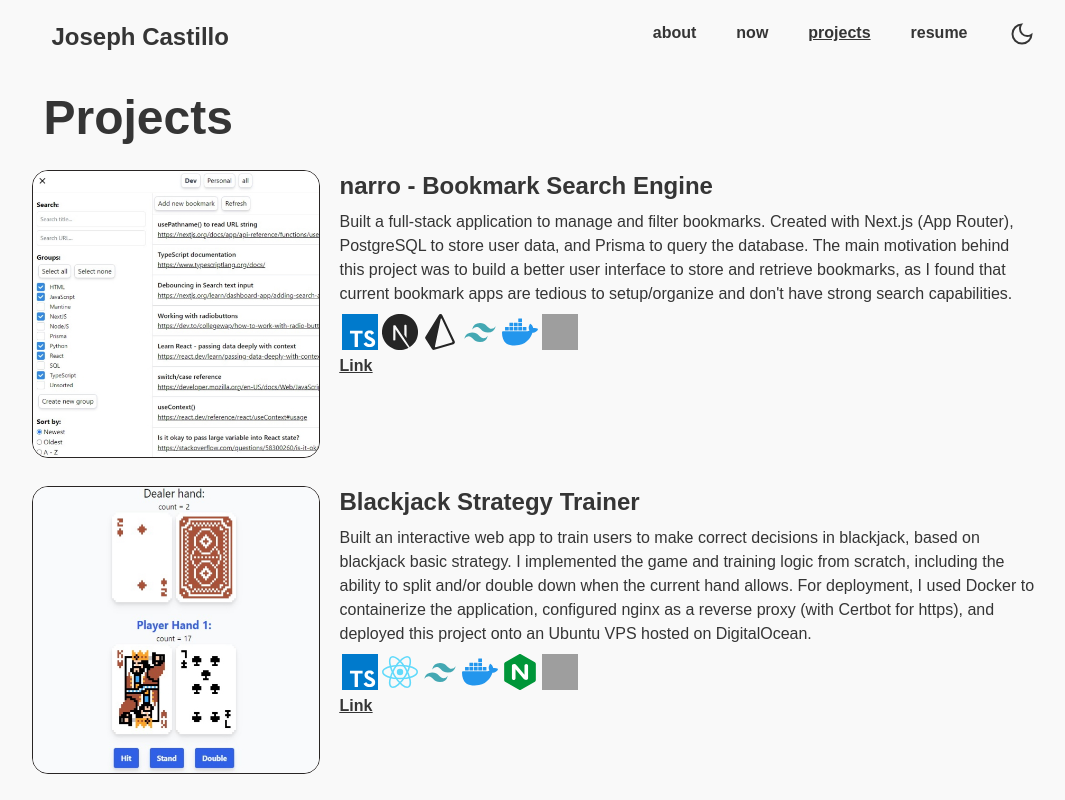
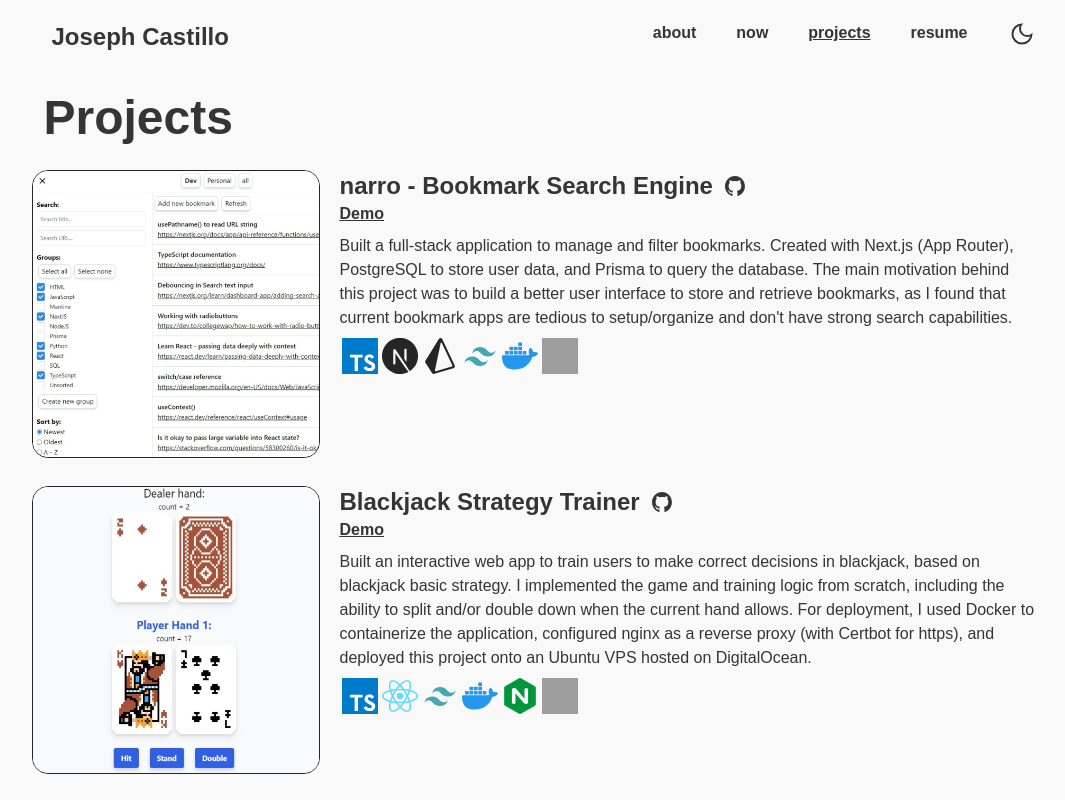
Before and after one commit to jcstlo/personal-site, a React (Vite) app: page /projects in a window 1280 px wide. Shown: the top 800 px of the page, without its empty margins (89-1154 px from the left). Built offline with nearby package versions, Linux system fonts and the light colour scheme; grey boxes are pictures that could not be loaded; a web font is replaced by a local one.

Commit message:
Add github links to projects

```diff
--- a/src/ProjectCard.jsx
+++ b/src/ProjectCard.jsx
@@ -12,9 +12,25 @@ function ProjectCard({projectData}) {
     iconsMap = technologyIcons;
   }
 
+  let githubIcon;
+  if (darkMode) {
+    githubIcon = <img class="contact-icon w-5 h-5" src="github-logo-dark-mode.svg"></img>;
+  } else {
+    githubIcon = <img class="contact-icon w-5 h-5" src="github-logo-light-mode.svg"></img>;
+  }
+
   let projectLink;
   if (projectData.link !== "none") {
-    projectLink = <a target="_blank" rel="noopener noreferrer" href={projectData.link}>Link</a>
+    projectLink = <a target="_blank" rel="noopener noreferrer" href={projectData.link}>Demo</a>
+  } else {
+    projectLink = <></>
+  }
+
+  let githubLink;
+  if (projectData.github !== "none") {
+    githubLink = <a target="_blank" rel="noopener noreferrer" href={projectData.github}>{githubIcon}</a>
+  } else {
+    githubLink = <></>
   }
 
   const icons = projectData.technologies.map(tech =>
@@ -25,12 +41,15 @@ function ProjectCard({projectData}) {
     <div class="flex mb-7 flex-col sm:flex-row items-center sm:items-start">
       <img class="w-full h-full max-w-72 max-h-72 sm:w-72 sm:h-72 border border-stone-800 rounded-2xl" src={projectData.mainImage} alt="Placeholder Icon"></img>
       <div class="ml-5 mr-5 mt-5 sm:mt-0">
-        <h2 class="font-albert font-bold text-2xl text-lightModeText dark:text-darkModeText">{projectData.name}</h2>
+        <div class="flex items-center">
+          <h2 class="font-albert font-bold text-2xl text-lightModeText dark:text-darkModeText mr-3">{projectData.name}</h2>
+          {githubLink}
+        </div>
+        <p class="font-albert font-bold text-lightModeText dark:text-darkModeText underline">{projectLink}</p>
         <p class="font-albert font-normal text-lightModeText dark:text-darkModeText my-2">{projectData.shortDesc}</p>
         <div class="flex mt-1 mb-1">
           {icons}
         </div>
-        <p class="font-albert font-bold text-lightModeText dark:text-darkModeText underline">{projectLink}</p>
       </div>
     </div>
   )
--- a/src/ProjectData.js
+++ b/src/ProjectData.js
@@ -41,6 +41,7 @@ const placeholderProj = {
   shortDesc: "Lorem ipsum dolor sit amet, consectetur adipiscing elit, sed do eiusmod tempor incididunt ut labore et dolore magna aliqua. Ut enim ad minim veniam, quis nostrud exercitation ullamco laboris nisi ut aliquip ex ea commodo consequat. Duis aute irure dolor in reprehenderit in voluptate velit esse cillum dolore eu fugiat nulla pariatur. Excepteur sint occaecat cupidatat non proident, sunt in culpa qui officia deserunt mollit anim id est laborum.",
   mainImage: "question-mark-box.svg",
   link: "none",
+  github: "https://github.com/jcstlo",
   technologies: [
     "question1",
     "question2",
@@ -53,6 +54,7 @@ const beehiveProj = {
   shortDesc: "Customized a beehive with \"smart\" features, such as temperature tracking, weight detection, and physical orientation. Information gets sent to a GUI created with C# to show live plots, warnings, and recommended actions to maintain the health of the beehive. This was a creative final project in a mechatronics engineering course, done by myself and a classmate. I was in charge of programming the firmware of a TI MSP430 microcontroller in C to pass information to/from the C# GUI through UART, integrating data from various sensors (load cell, accelerometer, temperature sensor).",
   mainImage: "beehive.jpg",
   link: "https://www.youtube.com/watch?v=4DKA0eWGjeA",
+  github: "none",
   technologies: [
     "mech",
     "csharp",
@@ -66,6 +68,7 @@ const codeEchoProj = {
   shortDesc: "Created a simple tool to help users easily write repeatable code by first defining a template, and then seeing the output generate immediately. This was a quick idea I came up with to practice adding interactivity to a website with React states. I used Material UI to style the page.",
   mainImage: "codeecho.jpg",
   link: "https://codeecho-972.pages.dev",
+  github: "https://github.com/jcstlo/codeecho",
   technologies: [
     "react",
     "javascript",
@@ -77,6 +80,7 @@ const blackjackTrainerProj = {
   shortDesc: "Built an interactive web app to train users to make correct decisions in blackjack, based on blackjack basic strategy. I implemented the game and training logic from scratch, including the ability to split and/or double down when the current hand allows. For deployment, I used Docker to containerize the application, configured nginx as a reverse proxy (with Certbot for https), and deployed this project onto an Ubuntu VPS hosted on DigitalOcean.",
   mainImage: "bjt.jpg",
   link: "https://snaptags.app",
+  github: "https://github.com/jcstlo/blackjack-trainer",
   technologies: [
     "typescript",
     "react",
@@ -92,6 +96,7 @@ const narroProj = {
   shortDesc: "Built a full-stack application to manage and filter bookmarks. Created with Next.js (App Router), PostgreSQL to store user data, and Prisma to query the database. The main motivation behind this project was to build a better user interface to store and retrieve bookmarks, as I found that current bookmark apps are tedious to setup/organize and don't have strong search capabilities.",
   mainImage: "narro.jpg",
   link: "https://demo.narrobookmarks.app",
+  github: "https://github.com/jcstlo/narro",
   technologies: [
     "typescript",
     "nextjs",
```
Lines whose indentation alone changed are shown as unchanged.
